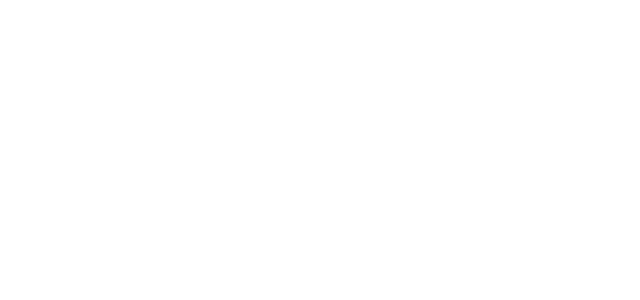
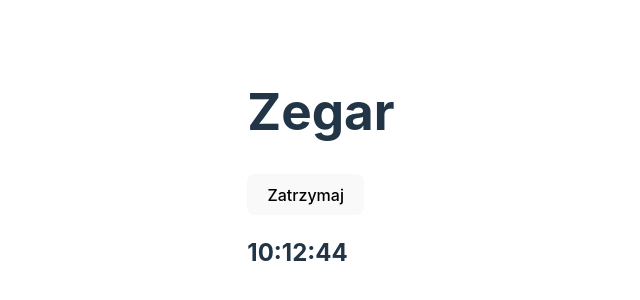
Before and after one commit to lukas-sikora/zadania-react, a React (Vite) app in the folder react-training/: page / in a window 1280 px wide. Shown: the part 230-530 px from the top of the page, without its empty margins (319-959 px from the left). Built offline with nearby package versions, Linux system fonts and the light colour scheme.

Commit message:
cleanup-effect-and-strict-mode-task/1

```diff
--- a/react-training/src/App.jsx
+++ b/react-training/src/App.jsx
@@ -1,5 +1,20 @@
+import { useState } from "react";
+
+import Timer from "./components/Timer";
+
 const App = () => {
-  return <div></div>;
+  const [isActive, setIsActive] = useState(true);
+
+  const toggleTimer = () => {
+    setIsActive((prevIsActive) => !prevIsActive);
+  };
+
+  return (
+    <>
+      <h1>Zegar</h1>
+      <button onClick={toggleTimer}>{isActive ? "Zatrzymaj" : "Wznów"}</button>
+      {isActive && <Timer />}
+    </>
+  );
 };
-
 export default App;
--- /dev/null
+++ b/react-training/src/components/Timer.jsx
@@ -0,0 +1,4 @@
+const Timer = () => {
+  return <h2>10:12:44</h2>;
+};
+export default Timer;
```
